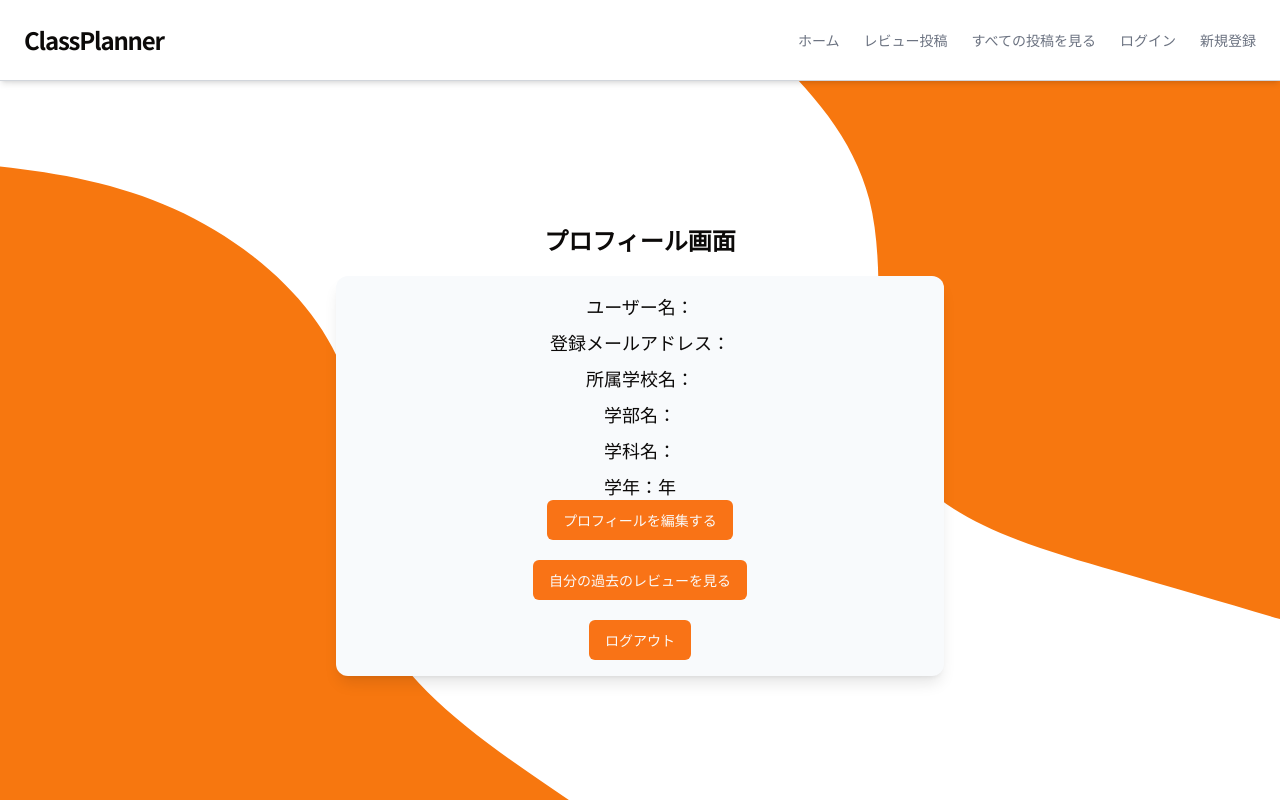
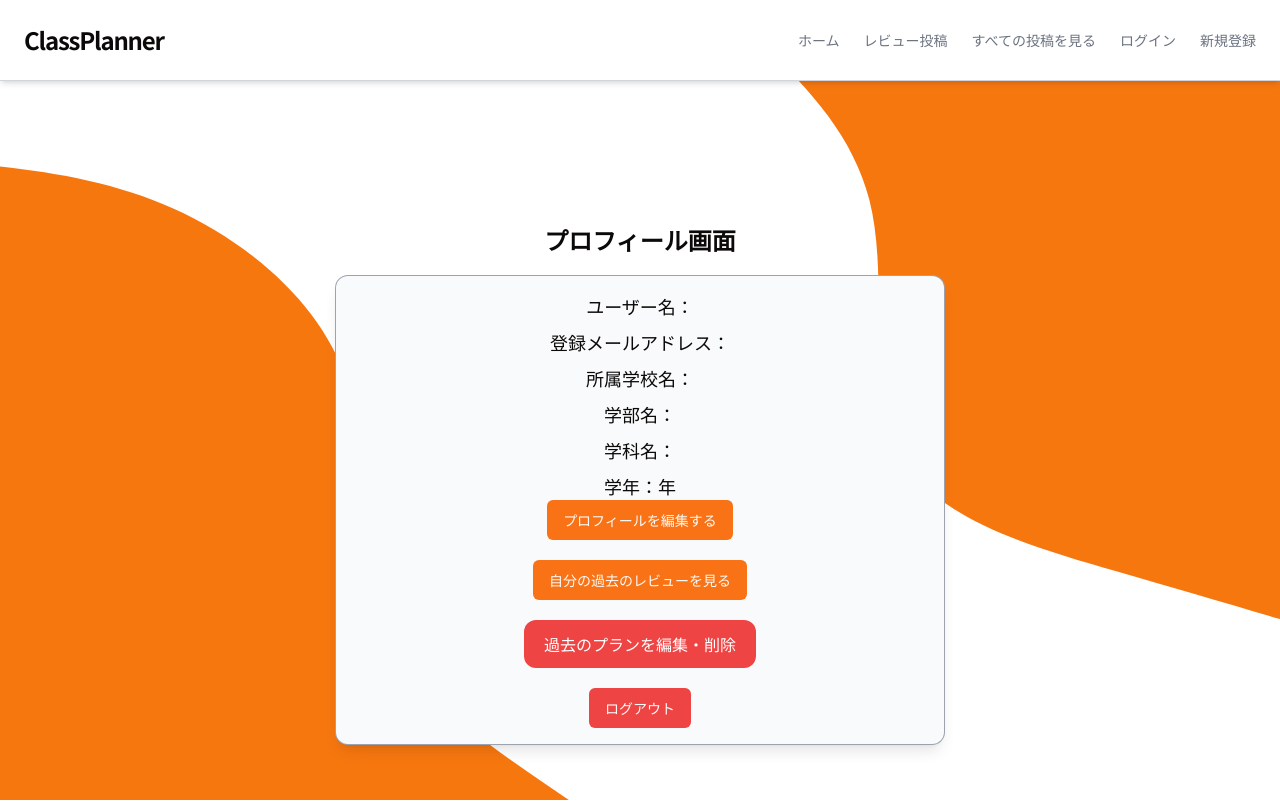
Before and after one commit to kameiryohei/Ie-ClassPro, a Next.js app: page /profile in a window 1280 px wide. Built offline with nearby package versions, Linux system fonts and the light colour scheme; no server answers.

Commit message:
プラン編集のためのページ遷移設定をしました

```diff
--- a/app/allPost/[id]/components/CourseReview.tsx
+++ b/app/allPost/[id]/components/CourseReview.tsx
@@ -2,6 +2,7 @@
 import useUser from "@/app/hooks/useUser";
 import { Button } from "@/components/ui/button";
 import Link from "next/link";
+import { useRouter } from "next/navigation";
 import { SubmitHandler, useForm } from "react-hook-form";
 import toast from "react-hot-toast";
 
@@ -20,6 +21,7 @@ const CourseReview: React.FC<CourseReviewProps> = ({ id }) => {
     },
   });
   const { session, user } = useUser();
+  const router = useRouter();
 
   const onSubmit: SubmitHandler<{
     title: string;
@@ -40,6 +42,8 @@ const CourseReview: React.FC<CourseReviewProps> = ({ id }) => {
       });
       console.log(res);
       toast.success("投稿しました");
+      router.push("/allPost");
+      router.refresh();
     } catch (error) {
       console.error("Error:", error);
       toast.error("投稿に失敗しました");
--- /dev/null
+++ b/app/create/editplan/[id]/page.tsx
@@ -0,0 +1,5 @@
+const EditCoursePage = () => {
+  return <div>EditCoursePage</div>;
+};
+
+export default EditCoursePage;
--- a/app/profile/page.tsx
+++ b/app/profile/page.tsx
@@ -4,9 +4,10 @@ import useUser from "../hooks/useUser";
 import { useRouter } from "next/navigation";
 import Link from "next/link";
 
-const Page = () => {
+const ProfilePage = () => {
   const { signOut, user } = useUser();
   const router = useRouter();
+  const id = user?.id;
 
   const logout = () => {
     signOut();
@@ -16,7 +17,7 @@ const Page = () => {
   return (
     <div className="mx-auto max-w-3xl lg:max-w-2xl px-4 sm:px-6 lg:px-8 pb-16 pt-20 text-center lg:pt-32">
       <h1 className="text-2xl font-bold mb-5">プロフィール画面</h1>
-      <div className="bg-slate-50 rounded-xl px-4 py-4 shadow-lg">
+      <div className="bg-slate-50 rounded-xl px-4 py-4 shadow-lg ring-1 ring-gray-400">
         <div className="flex flex-col gap-y-2 text-lg font-medium">
           <p>ユーザー名：{user?.name}</p>
           <p>登録メールアドレス：{user?.email}</p>
@@ -36,9 +37,15 @@ const Page = () => {
             <Link href="/post">自分の過去のレビューを見る</Link>
           </Button>
         </div>
-
+        <div className="mt-5">
+          <button className="bg-red-500 hover:bg-red-600 text-white px-5 py-3 duration-200 rounded-xl">
+            <Link href={`/create/editplan/${id}`}>
+              過去のプランを編集・削除
+            </Link>
+          </button>
+        </div>
         <div>
-          <Button onClick={logout} className="mt-5">
+          <Button onClick={logout} className="mt-5 bg-red-500">
             ログアウト
           </Button>
         </div>
@@ -47,4 +54,4 @@ const Page = () => {
   );
 };
 
-export default Page;
+export default ProfilePage;
--- a/app/resetPassword/inputPassword/page.tsx
+++ b/app/resetPassword/inputPassword/page.tsx
@@ -2,6 +2,7 @@
 import { useState } from "react";
 import { AuthError } from "@supabase/supabase-js";
 import { createClientComponentClient } from "@supabase/auth-helpers-nextjs";
+import toast from "react-hot-toast";
 
 /**
  * パスワードリセット用画面
```
